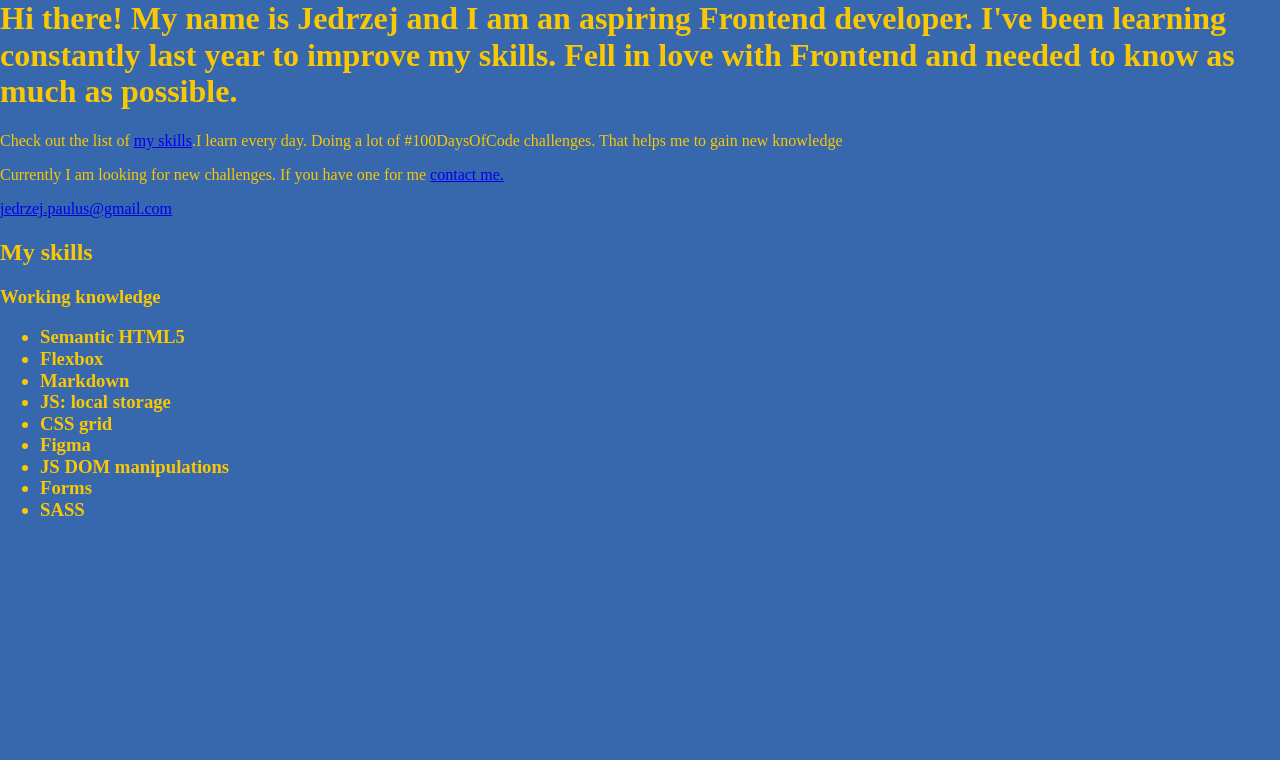
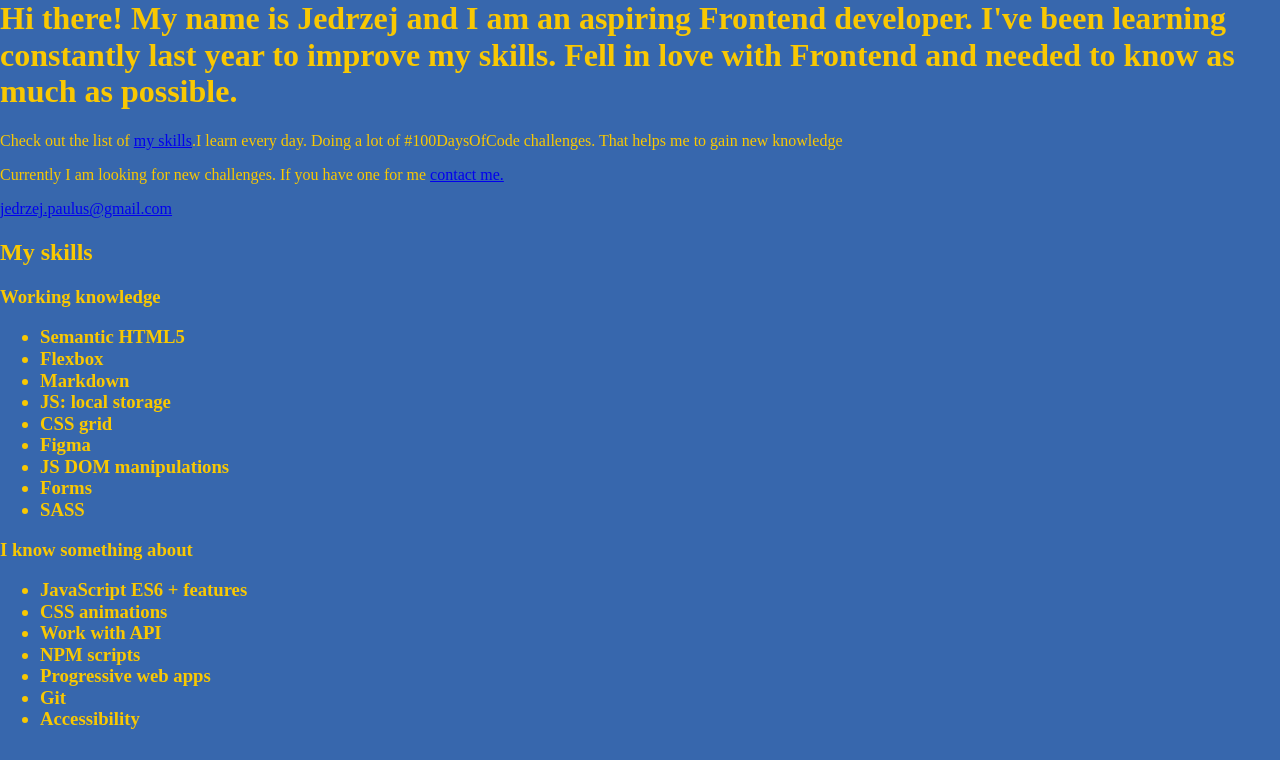
Before and after one commit to JMPaulus/jmpaulus.github.io, a website: page src/content/index.html in a window 1280 px wide. Shown: the part 40-800 px from the top of the page. Drawn offline with nearby package versions, Linux system fonts and the light colour scheme; files that its build step writes are made by us from their sources.

Commit message:
added some ul list about my skills

```diff
--- a/src/content/index.html
+++ b/src/content/index.html
@@ -58,7 +58,21 @@
             <li class="skills--list__list">SASS</li>
           </ul>
         </section>
-
+      </section>
+      <section>
+        <section id="some" class="skills">
+          <section class="some--list">
+            <h3 class="some--list__title">I know something about</h>
+              <ul class="some--list__title">
+                <li class="skills--list__list">JavaScript ES6 + features</li>
+                <li class="skills--list__list">CSS animations</li>
+                <li class="skills--list__list">Work with API</li>
+                <li class="skills--list__list">NPM scripts</li>
+                <li class="skills--list__list">Progressive web apps</li>
+                <li class="skills--list__list">Git</li>
+                <li class="skills--list__list">Accessibility</li>
+              </ul>
+          </section>
       </section>
     </main>
 
```
